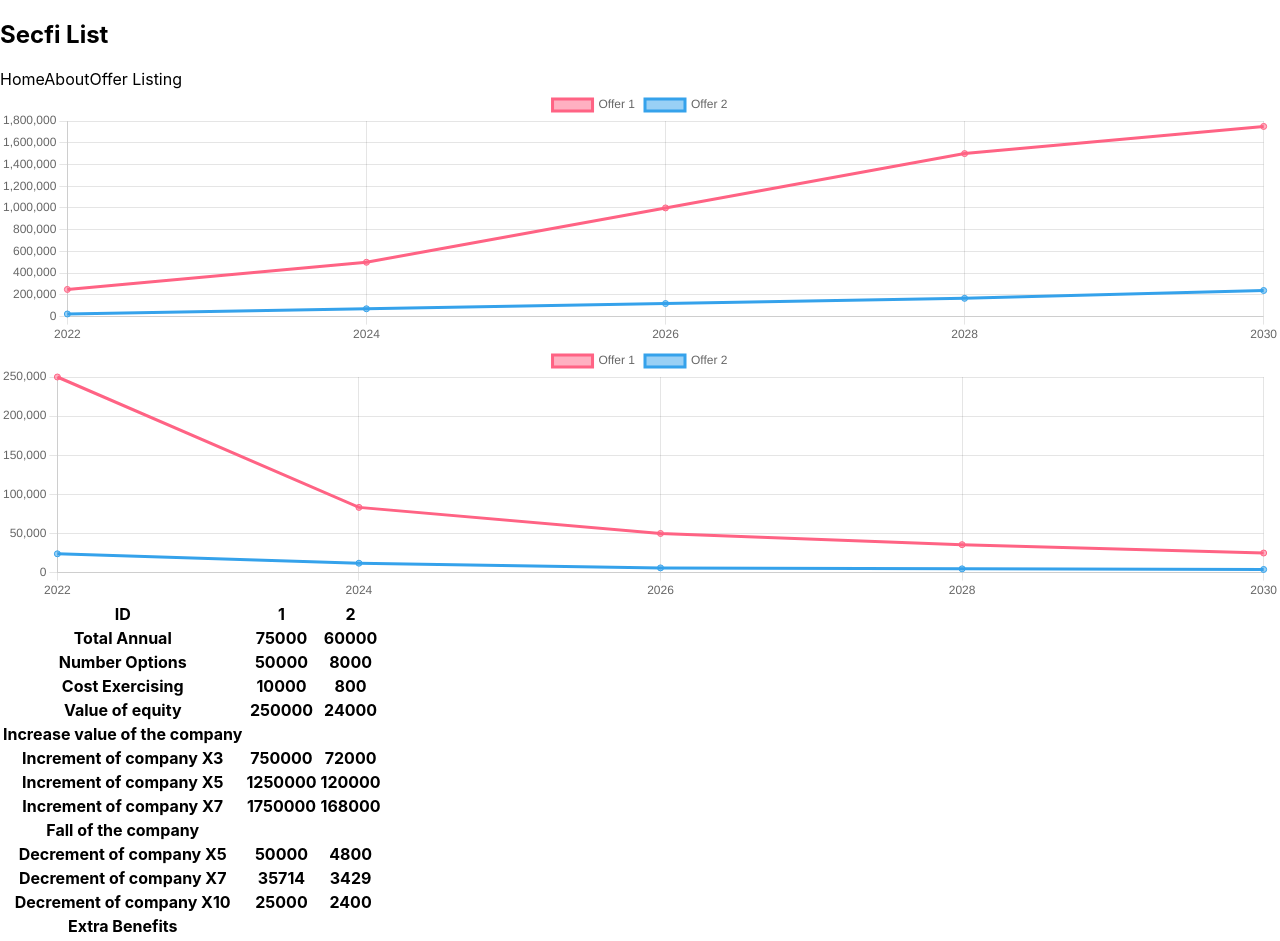
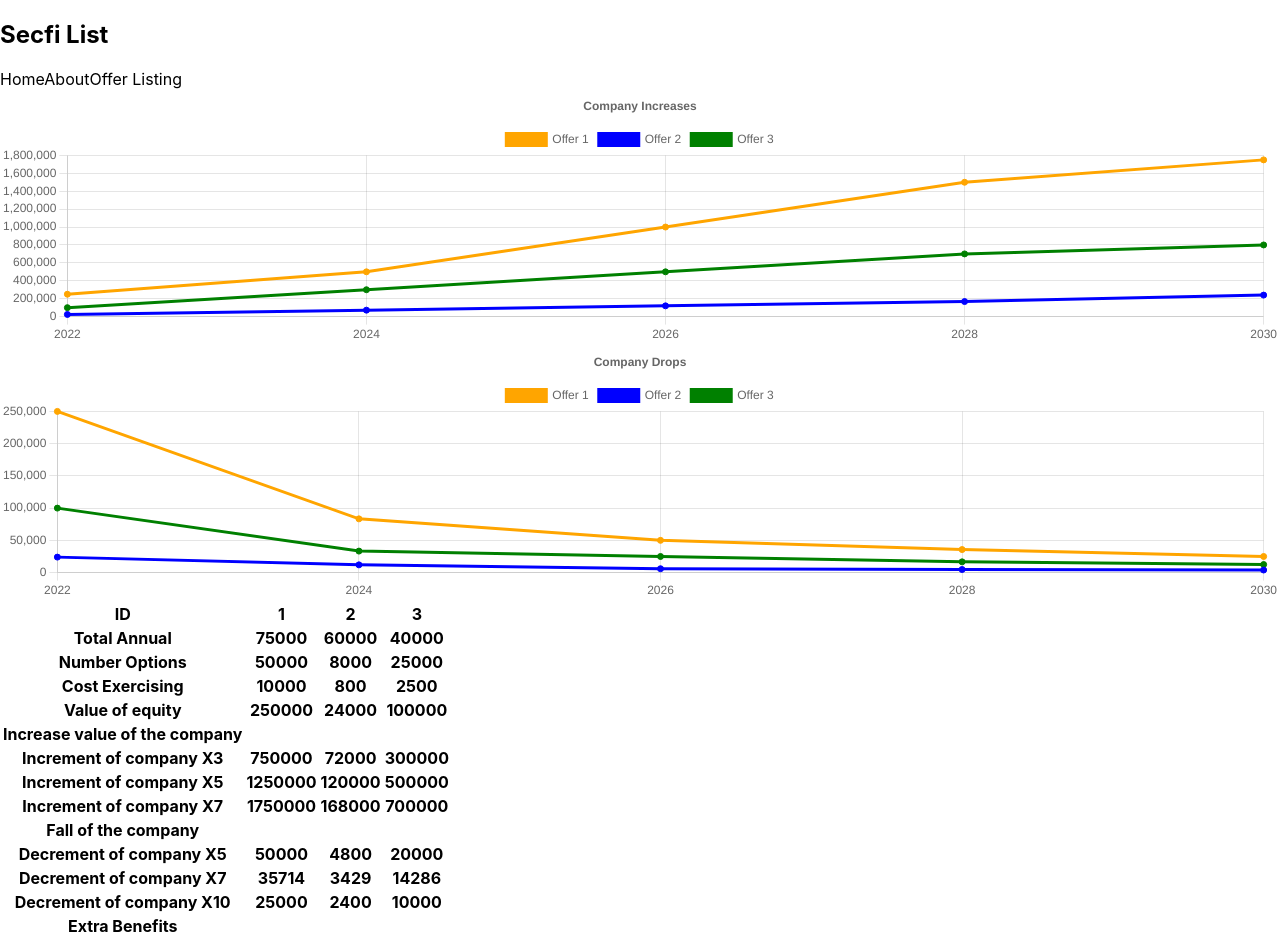
Before and after one commit to oscar-halcon/Playground, a Next.js app: page /offers/comparison in a window 1280 px wide. Shown: the top 941 px of the page. Built offline with nearby package versions, Linux system fonts and the light colour scheme.

Commit message:
Changes to the charts and fixes for Vercel

```diff
--- a/JSONS/OfferSkeleton.json
+++ b/JSONS/OfferSkeleton.json
@@ -39,4 +39,25 @@
     "Home_office_budget": 0 ,
     "Remote_working": false ,
     "Growth_plan": true
+},
+{
+    "id": 3 ,
+    "Annual_salary": 40000 ,
+    "Bonus": 0 ,
+    "Total_annual": 0 ,
+    "Strike_price": 0.1 ,
+    "Number_options": 25000 ,
+    "Current_FMV_company": 4 ,
+    "CostOfExercise_StrikeXOptions": 2500 ,
+    "Value_equity_Options/FMV": 0 ,
+    "401k_matching": false ,
+    "Office_food": false ,
+    "Cover_Transport_costs": false ,
+    "Health_insurance": false ,
+    "Vacation_days": 14 ,
+    "Parental_leave": 90 ,
+    "Training_budget": 0 ,
+    "Home_office_budget": 0 ,
+    "Remote_working": false ,
+    "Growth_plan": true
 }]
--- a/next.config.js
+++ b/next.config.js
@@ -1,7 +1,7 @@
 /** @type {import('next').NextConfig} */
 const nextConfig = {
   reactStrictMode: true,
-  swcMinify: true,
+  swcMinify: false,
 }
 
 module.exports = nextConfig
--- a/pages/offers/comparison.js
+++ b/pages/offers/comparison.js
@@ -1,10 +1,10 @@
 import Offer from "../../JSONS/OfferSkeleton.json";
 import { Line } from "react-chartjs-2";
-import {CategoryScale} from 'chart.js';
-import Chart from 'chart.js/auto';
+import { CategoryScale } from "chart.js";
+import Chart from "chart.js/auto";
 
 var operation1 = 0;
-var operation2 = 2;
+var operation2 = 0;
 var operation3 = 0;
 
 export const getStaticProps = async () => {
@@ -13,17 +13,43 @@
     props: {
       offer1: data.at(data.length - data.length),
       offer2: data.at(data.length - data.length + 1),
+      offer3: data.at(data.length - data.length + 2),
     },
   };
+};
+export const optionsIncr = {
+  responsive: true,
+  plugins: {
+    legend: {
+      position: "top",
+    },
+    title: {
+      display: true,
+      text: "Company Increases",
+    },
+  },
+};
+export const optionsDrop = {
+  responsive: true,
+  plugins: {
+    legend: {
+      position: "top",
+    },
+    title: {
+      display: true,
+      text: "Company Drops",
+    },
+  },
 };
 
 Chart.register(CategoryScale);
 
 const labels = ["2022", "2024", "2026", "2028", "2030"];
 
-const comparison = ({ offer1, offer2 }) => {
-  operation1 = offer1.Number_options * offer1.Current_FMV_company
+const comparison = ({ offer1, offer2, offer3 }) => {
+  operation1 = offer1.Number_options * offer1.Current_FMV_company;
   operation2 = offer2.Number_options * offer2.Current_FMV_company;
+  operation3 = offer3.Number_options * offer3.Current_FMV_company;
 
   const dataInc = {
     labels,
@@ -37,8 +63,8 @@
           operation1 * 6,
           operation1 * 7,
         ],
-        borderColor: "rgb(255, 99, 132)",
-        backgroundColor: "rgba(255, 99, 132, 0.5)",
+        borderColor: "orange",
+        backgroundColor: "orange",
       },
       {
         label: "Offer 2",
@@ -49,8 +75,20 @@
           operation2 * 7,
           operation2 * 10,
         ],
-        borderColor: 'rgb(53, 162, 235)',
-        backgroundColor: 'rgba(53, 162, 235, 0.5)',
+        borderColor: "blue",
+        backgroundColor: "blue",
+      },
+      {
+        label: "Offer 3",
+        data: [
+          operation3,
+          operation3 * 3,
+          operation3 * 5,
+          operation3 * 7,
+          operation3 * 8,
+        ],
+        borderColor: "green",
+        backgroundColor: "green",
       },
     ],
   };
@@ -66,8 +104,8 @@
           operation1 / 7,
           operation1 / 10,
         ],
-        borderColor: "rgb(255, 99, 132)",
-        backgroundColor: "rgba(255, 99, 132, 0.5)",
+        borderColor: "orange",
+        backgroundColor: "orange",
       },
       {
         label: "Offer 2",
@@ -78,16 +116,29 @@
           operation2 / 5,
           operation2 / 6,
         ],
-        borderColor: 'rgb(53, 162, 235)',
-        backgroundColor: 'rgba(53, 162, 235, 0.5)',
+        borderColor: "blue",
+        backgroundColor: "blue",
+      },
+      {
+        label: "Offer 3",
+        data: [
+          operation3,
+          operation3 / 3,
+          operation3 / 4,
+          operation3 / 6,
+          operation3 / 8,
+        ],
+        borderColor: "green",
+        backgroundColor: "green",
       },
     ],
   };
   return (
     <div>
-      <Line title="Company-Increase" data={dataInc} width='750'/>
-      <Line label='Decrease' data={dataDecr} width='750'/>
+      <Line options={optionsIncr} data={dataInc} width="750" />
+      <Line options={optionsDrop} data={dataDecr} width="750" />
       <table className="comparetab">
+        <tbody>
           {
             //offer.map(a=>(<tr> <th>a.id</th></tr> <tr> <th>a.id</th></tr>))
           }
@@ -95,26 +146,31 @@
             <th>ID</th>
             <th>{offer1.id}</th>
             <th>{offer2.id}</th>
+            <th>{offer3.id}</th>
           </tr>
           <tr>
             <th>Total Annual</th>
             <th>{offer1.Annual_salary + offer1.Bonus}</th>
             <th>{offer2.Annual_salary + offer2.Bonus}</th>
+            <th>{offer3.Annual_salary + offer3.Bonus}</th>
           </tr>
           <tr>
             <th>Number Options</th>
             <th>{offer1.Number_options}</th>
             <th>{offer2.Number_options}</th>
+            <th>{offer3.Number_options}</th>
           </tr>
           <tr>
             <th>Cost Exercising</th>
             <th>{offer1.Number_options * offer1.Strike_price}</th>
             <th>{offer2.Number_options * offer2.Strike_price}</th>
+            <th>{offer3.Number_options * offer3.Strike_price}</th>
           </tr>
           <tr>
             <th>Value of equity</th>
             <th>{operation1}</th>
             <th>{operation2}</th>
+            <th>{operation3}</th>
           </tr>
           <tr>
             <th>Increase value of the company</th>
@@ -123,16 +179,19 @@
             <th>Increment of company X3</th>
             <th>{Math.round(operation1 * 3)}</th>
             <th>{Math.round(operation2 * 3)}</th>
+            <th>{Math.round(operation3 * 3)}</th>
           </tr>
           <tr>
             <th>Increment of company X5</th>
             <th>{Math.round(operation1 * 5)}</th>
             <th>{Math.round(operation2 * 5)}</th>
+            <th>{Math.round(operation3 * 5)}</th>
           </tr>
           <tr>
             <th>Increment of company X7</th>
             <th>{Math.round(operation1 * 7)}</th>
             <th>{Math.round(operation2 * 7)}</th>
+            <th>{Math.round(operation3 * 7)}</th>
           </tr>
           <tr>
             <th>Fall of the company</th>
@@ -141,16 +200,19 @@
             <th>Decrement of company X5</th>
             <th>{Math.round(operation1 / 5)}</th>
             <th>{Math.round(operation2 / 5)}</th>
+            <th>{Math.round(operation3 / 5)}</th>
           </tr>
           <tr>
             <th>Decrement of company X7</th>
             <th>{Math.round(operation1 / 7)}</th>
             <th>{Math.round(operation2 / 7)}</th>
+            <th>{Math.round(operation3 / 7)}</th>
           </tr>
           <tr>
             <th>Decrement of company X10</th>
             <th>{Math.round(operation1 / 10)}</th>
             <th>{Math.round(operation2 / 10)}</th>
+            <th>{Math.round(operation3 / 10)}</th>
           </tr>
           <tr>
             <th>Extra Benefits</th>
@@ -159,12 +221,15 @@
             <th>Vacation days</th>
             <th>{offer1.Vacation_days}</th>
             <th>{offer2.Vacation_days}</th>
+            <th>{offer3.Vacation_days}</th>
           </tr>
           <tr>
             <th>Parental Leave days</th>
             <th>{offer1.Parental_leave}</th>
             <th>{offer2.Parental_leave}</th>
+            <th>{offer3.Parental_leave}</th>
           </tr>
+        </tbody>
       </table>
     </div>
   );
```
Lines whose indentation alone changed are shown as unchanged.
